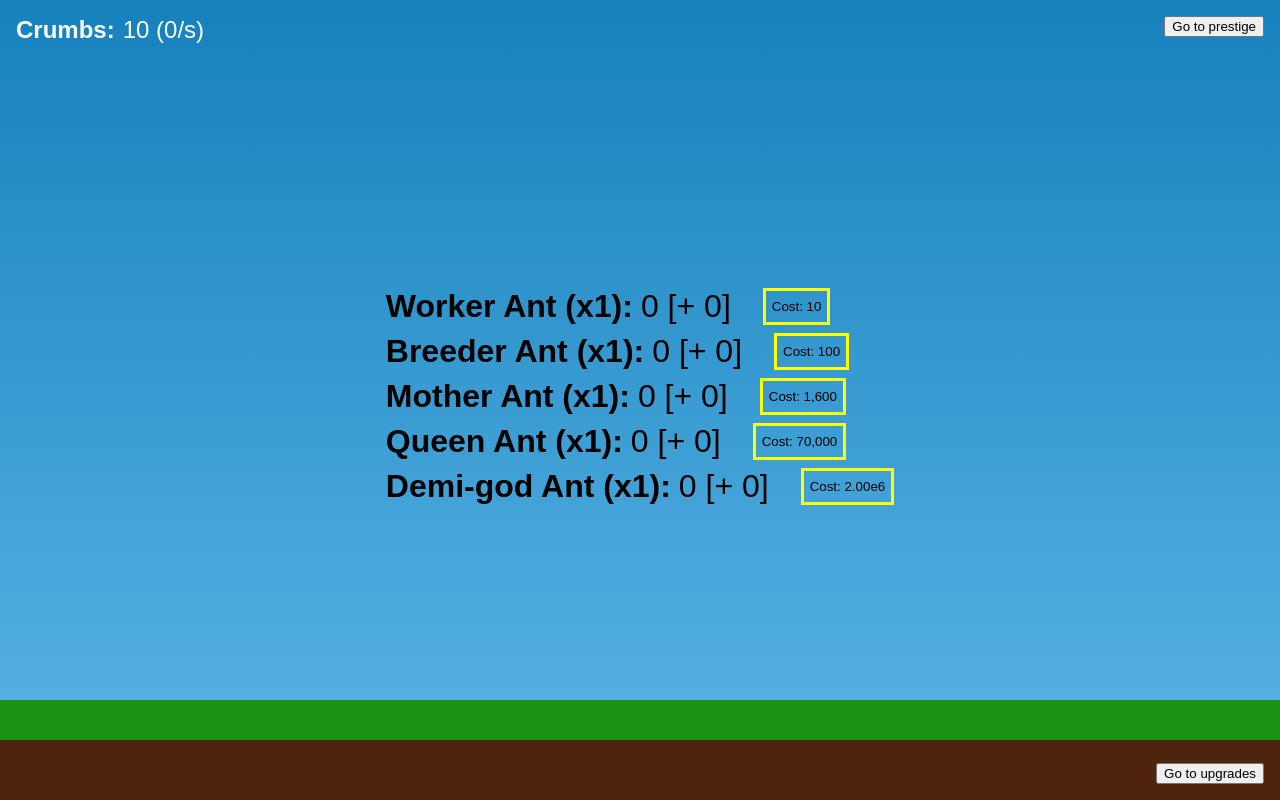
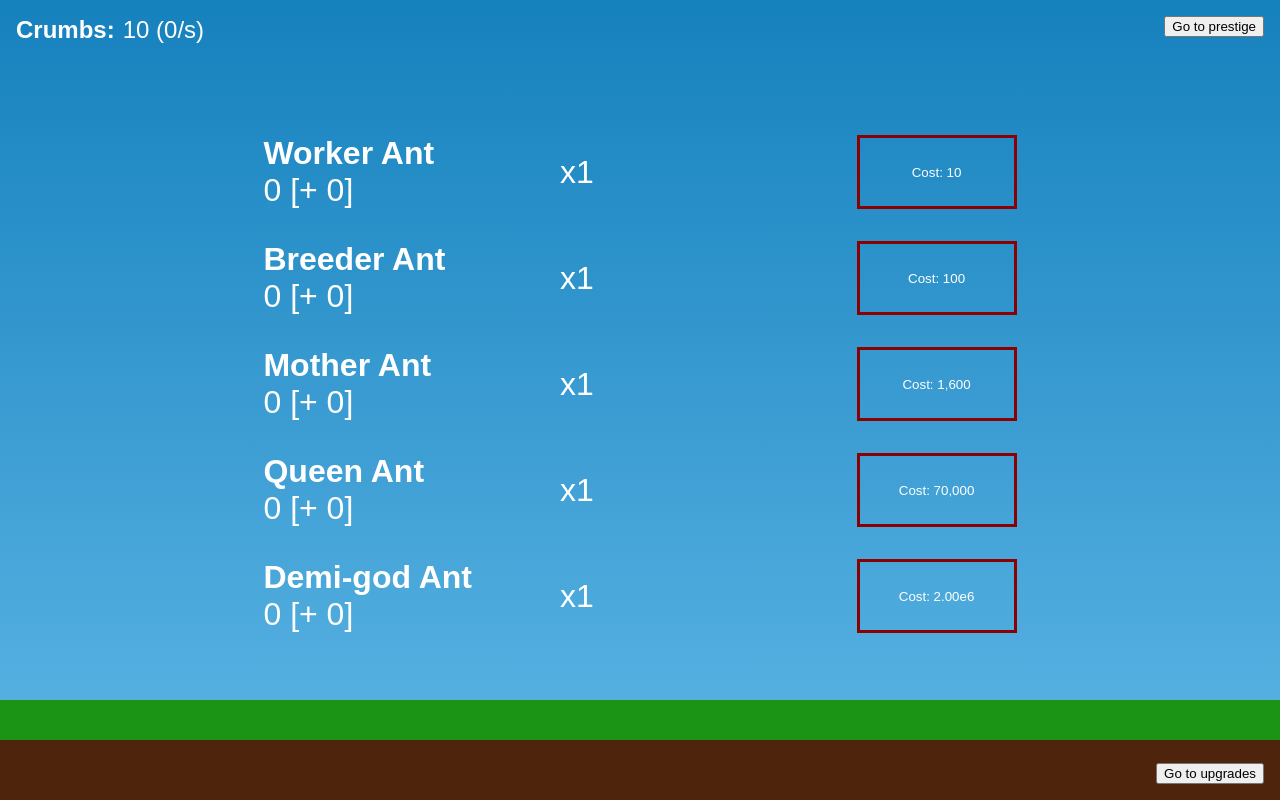
Before and after one commit to TimonLukas/ant-incremental, a Vue app: page / in a window 1280 px wide. Shown: the top 800 px of the page. Built offline with nearby package versions, Linux system fonts and the light colour scheme.

Commit message:
Update generator styles

```diff
--- a/src/components/Anthill/Generator.vue
+++ b/src/components/Anthill/Generator.vue
@@ -1,13 +1,16 @@
 <template lang="pug">
 .generator
-  .name {{ name }} (x{{ format(bonus) }}):
+  .name {{ name }}
   .amount {{ format(amount.bought) }} [+ {{ format(amount.generated) }}]
-  button.buy(@click="$emit('buy')") Cost: {{ format(cost) }}
+  .multiplier x{{ format(bonus) }}
+  button.buy(@click="$emit('buy')" :class="buttonState") Cost: {{ format(cost) }}
 </template>
 
 <script lang="ts">
-import { defineComponent } from "vue"
-import { format } from "@/lib"
+import { computed, defineComponent } from "vue"
+import { format, useProvidedGame } from "@/lib"
+import { upgrades } from "@/game/upgrades"
+import { Currency } from "@/game/currency"
 
 export default defineComponent({
   props: {
@@ -29,22 +32,55 @@ export default defineComponent({
     },
   },
   emits: ["buy"],
-  setup: () => ({ format }),
+  setup(props) {
+    const { state } = useProvidedGame()
+
+    const buttonState = computed(() => {
+      if (state.currencies[Currency.CRUMBS] > props.cost) {
+        return "available"
+      }
+
+      return "unavailable"
+    })
+
+    return { format, buttonState }
+  },
 })
 </script>
 
 <style lang="sass">
 .generator
-  display: flex
-  flex-direction: row
+  display: grid
+  grid-template-columns: 1fr 1fr 0fr
+  grid-template-rows: 1fr 1fr
+  gap: 0 5rem
+  grid-template-areas: "name multiplier buy" "description multiplier buy"
+  color: white
 
   .name
+    grid-area: name
     font-weight: bolder
     margin-right: .5rem
 
+  .description
+    grid-area: description
+
+  .multiplier
+    grid-area: multiplier
+    display: flex
+    align-items: center
+
   .buy
-    background: none
-    border: 3px solid yellow
-    margin-left: 2rem
-    cursor: pointer
+    grid-area: buy
+    width: 10rem
+
+    background: transparent
+    border: 3px solid black
+    color: white
+
+    &.available
+      border-color: green
+
+    &.unavailable
+      border-color: darkred
 </style>
--- a/src/views/Anthill.vue
+++ b/src/views/Anthill.vue
@@ -52,7 +52,7 @@ export default defineComponent({
     font-size: 2rem
 
     .generator
-      margin-bottom: .5rem
+      margin-bottom: 2rem
 
   .navigate
     position: absolute
```
